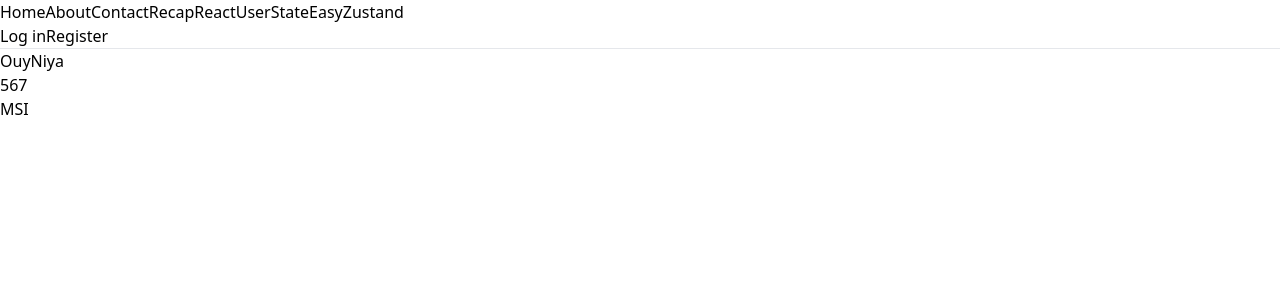
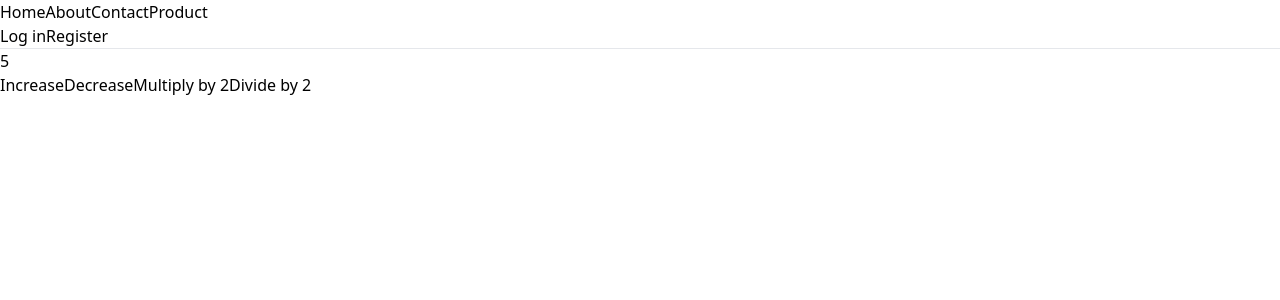
Before and after one commit to ouyniya/cc19-basic-react-router, a React (Vite) app: page /easyZustand in a window 1280 px wide. Shown: the top 300 px of the page. Built offline with nearby package versions, Linux system fonts and the light colour scheme.

Commit message:
fetch data

```diff
--- a/package.json
+++ b/package.json
@@ -10,6 +10,7 @@
     "preview": "vite preview"
   },
   "dependencies": {
+    "axios": "^1.7.9",
     "react": "^18.3.1",
     "react-dom": "^18.3.1",
     "react-router": "^7.1.3",
--- a/src/components/MainNav.jsx
+++ b/src/components/MainNav.jsx
@@ -9,9 +9,10 @@ function MainNav() {
             <Link to='/'>Home</Link>
             <Link to='about'>About</Link>
             <Link to='contact'>Contact</Link>
-            <Link to='recap'>Recap</Link>
+            {/* <Link to='recap'>Recap</Link>
             <Link to='reactUserState'>ReactUserState</Link>
-            <Link to='easyZustand'>EasyZustand</Link>
+            <Link to='easyZustand'>EasyZustand</Link> */}
+            <Link to='product'>Product</Link>
         </div>
 
         <div className="flex gap-5">
--- a/src/pages/EasyZustand.jsx
+++ b/src/pages/EasyZustand.jsx
@@ -1,25 +1,62 @@
 import React from 'react'
-import useUserStore from '../routes/userStore'
+import useUserStore from './store/userStore'
+
 
 function EasyZustand() {
 
-    const firstName = useUserStore(state => state.firstName)
     const address = useUserStore(state => state.address)
     const profile = useUserStore(state => state.profile)
-    // console.log(profile)
     const products = useUserStore(state => state.products)
     console.log(products[1].title)
+    const number = useUserStore(state => state.number)
+    console.log(number)
 
-  return (
-    <div>
-        <p>
-            {profile[0]}
-            <br />
-            {address.zipcode}
-            <br />
-            {products[1].title}
-        </p>
-    </div>
+    // function
+    const actionIncrease = useUserStore(state => state.actionIncrease)
+    const actionDecrease = useUserStore(state => state.actionDecrease)
+    const actionMultiply = useUserStore(state => state.actionMultiply)
+    const actionDivide = useUserStore(state => state.actionDivide)
+
+    // call function
+    // actionIncrease()
+
+    const hdlClick = () => {
+        actionDecrease()
+    }
+
+
+    return (
+    <>
+        <h1 className='text-8xl'>
+            {number}
+        </h1>
+        <div className='flex gap-2'>
+        <button
+            className='bg-emerald-300 p-2 rounded-md'
+            onClick={actionIncrease}
+        >
+            Increase
+        </button>
+        <button
+            className='bg-red-300 p-2 rounded-md'
+            onClick={hdlClick}
+        >
+            Decrease
+        </button>
+        <button
+            className='bg-sky-300 p-2 rounded-md'
+            onClick={actionMultiply}
+        >
+            Multiply by 2
+        </button>
+        <button
+            className='bg-violet-400 p-2 rounded-md'
+            onClick={actionDivide}
+        >
+            Divide by 2
+        </button>
+        </div>
+    </>
   )
 }
 
--- /dev/null
+++ b/src/pages/Product.jsx
@@ -0,0 +1,14 @@
+import React from 'react'
+import useProductStore from './store/product-store'
+
+function Product() {
+
+    const products = useProductStore(state => state.products)
+    console.log(products)
+
+  return (
+    <div>Product</div>
+  )
+}
+
+export default Product
--- /dev/null
+++ b/src/pages/store/product-store.jsx
@@ -0,0 +1,12 @@
+import { create } from 'zustand'
+import axios from 'axios'
+
+const productStore = () => ({
+    products: [
+    //    {name: 'mouse'},
+    ],
+})
+
+const useProductStore = create(productStore)
+
+export default useProductStore
--- /dev/null
+++ b/src/pages/store/userStore.jsx
@@ -0,0 +1,42 @@
+import { create } from 'zustand'
+
+const userStore = (set) => ({
+        firstName: 'Ouy',
+        lastName: 'mmmm',
+        address: {
+            street: '1234',
+            zipcode: '567',
+        },
+        profile: ['OuyNiya', 'aaaa'],
+        products: [
+            {id: 1, title: 'ASUS', price: 40000},
+            {id: 2, title: 'MSI', price: 50000},
+        ],
+        number: 5,
+        actionIncrease: () => {
+            // console.log("Easy!!!")
+            set((state) => ({
+                number: state.number + 1
+            }))
+        },
+        actionDecrease: (newvalue) => {
+            console.log(newvalue)
+            set((state) => ({
+                number: state.number - 1 <= 0 ? 0 : state.number - 1
+            }))
+        },
+        actionMultiply: () => {
+            // console.log()
+            set((state) => ({
+                number: state.number * 2
+            }))
+        },
+        actionDivide: () => {
+            set((state) => ({
+                number: Math.max(0, state.number / 2)
+            }))
+        }
+})
+
+const useUserStore = create(userStore)
+export default useUserStore
--- a/src/routes/AppRoutes.jsx
+++ b/src/routes/AppRoutes.jsx
@@ -11,6 +11,7 @@ import Register from '../pages/Register'
 import Recap from '../pages/Recap'
 import ReactUserState from '../pages/ReactUserState'
 import EasyZustand from '../pages/EasyZustand'
+import Product from '../pages/Product'
 
 // admin pages
 import Dashboard from '../pages/admin/Dashboard'
@@ -39,6 +40,8 @@ function AppRoutes() {
                     <ReactUserState /></>}/>
                 <Route path="easyZustand" element={<>
                     <EasyZustand /></>}/>
+                <Route path="product" element={<>
+                    <Product /></>}/>
             </Route>
 
             {/* private */}
--- a/src/routes/userStore.jsx
+++ /dev/null
@@ -1,19 +0,0 @@
-import React from 'react'
-import { create } from 'zustand'
-
-const userStore = () => ({
-        firstName: 'Ouy',
-        lastName: 'mmmm',
-        address: {
-            street: '1234',
-            zipcode: '567',
-        },
-        profile: ['OuyNiya', 'aaaa'],
-        products: [
-            {id: 1, title: 'ASUS', price: 40000},
-            {id: 2, title: 'MSI', price: 50000},
-        ]
-})
-
-const useUserStore = create(userStore)
-export default useUserStore
```
Also changed, not shown: 2 other files (tests, documents, lock files or other folders).
